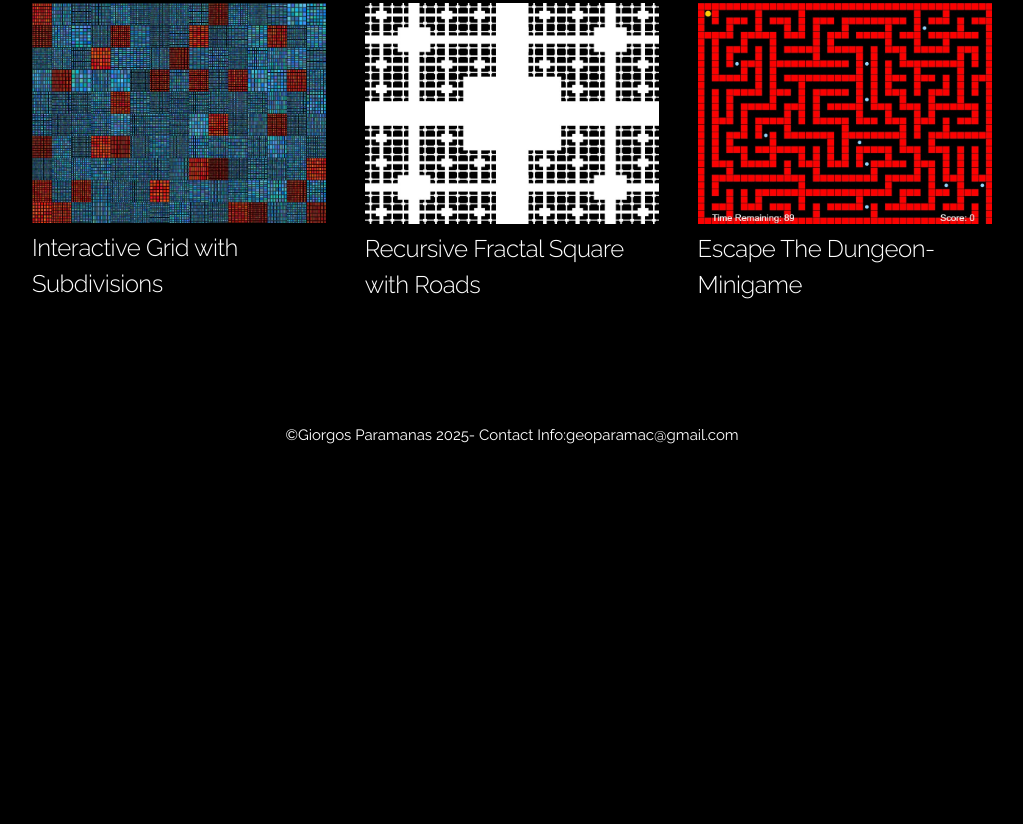
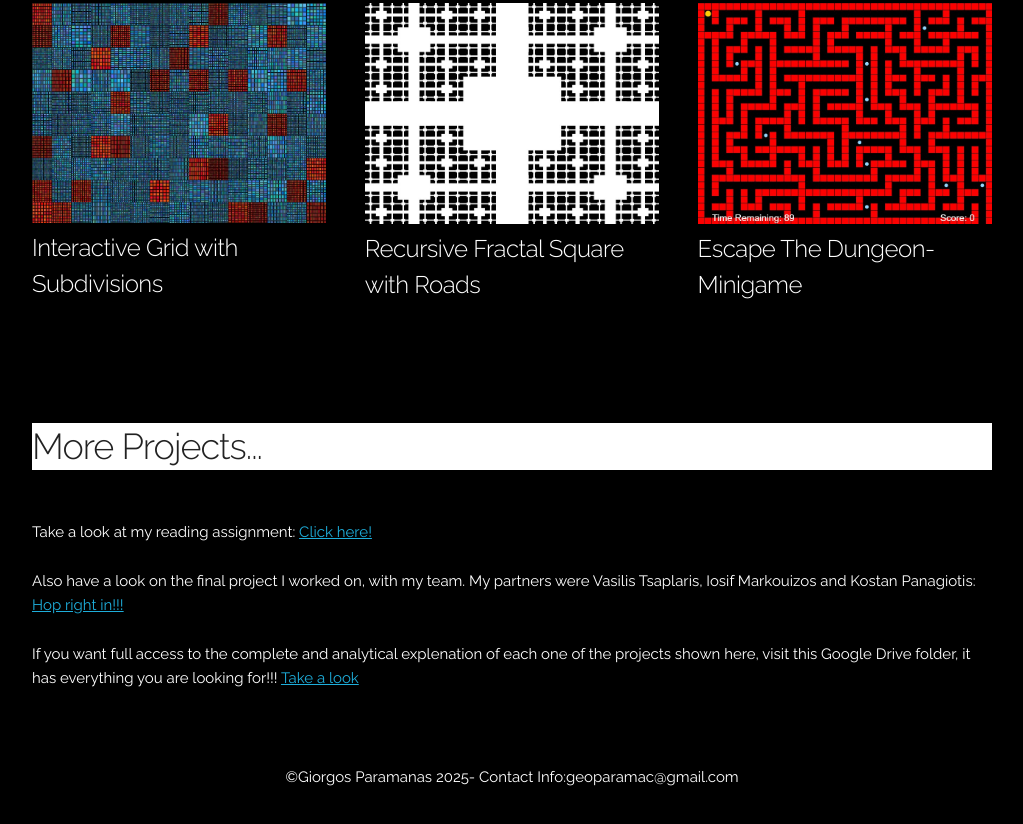
Before and after one commit to GParamanas16/Paramanas-ARCH4342, a plain HTML site: page index.html in a window 1280 px wide. Shown: the part 951-1775 px from the top of the page, without its empty margins (128-1151 px from the left). Before the commit the page ends 1523 px from the top, so only its background shows below. Drawn offline with Linux system fonts and the light colour scheme.

Commit message:
Last Update
The last update

```diff
--- a/index.html
+++ b/index.html
@@ -72,6 +72,16 @@
       </div>
     </div>
 
+    <div id="projects2" class="row half-bottom" >
+      <h3 style="background-color: white;" class="half-bottom">More Projects...</h3>
+
+     <p style="color: white;"> Take a look at my reading assignment: <a href="https://drive.google.com/file/d/1FTeuqoJ64UoQh8J-jkuvfApKL3uOoyYw/view?usp=drive_link">Click here!</a> </p>
+     <p style="color: white;"> Also have a look on the final project I worked on, with my team. My partners were Vasilis Tsaplaris, Iosif Markouizos and Kostan Panagiotis: <a href="https://docs.google.com/presentation/d/1Xg17aMLKioSw_jQ-YtGJjv6eyhmVs7In/edit?slide=id.p1#slide=id.p1">Hop right in!!!</a> </p>
+     <p style="color: white;"> If you want full access to the complete and analytical explenation of each one of the projects shown here, visit this Google Drive folder, it has everything you are looking for!!! <a href="https://docs.google.com/presentation/d/1Xg17aMLKioSw_jQ-YtGJjv6eyhmVs7In/edit?slide=id.p1#slide=id.p1">Take a look</a> </p>
+    </div>
+
+
+
 
     <div class="row one-bottom center">
       <p style="color: white;">©Giorgos Paramanas 2025- Contact Info:geoparamac@gmail.com</p>
```
